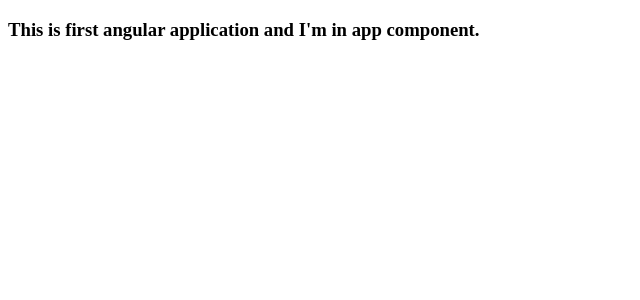
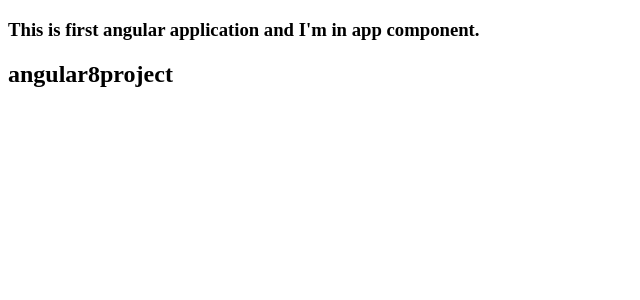
Before and after one commit to hariseldon2073/angular8project, an Angular app: page / in a window 1280 px wide. Shown: the top 300 px of the page, without its empty margins (0-640 px from the left). Built offline with nearby package versions, Linux system fonts and the light colour scheme.

Commit message:
string interpolation

```diff
--- a/src/app/app.component.html
+++ b/src/app/app.component.html
@@ -1 +1,2 @@
 <h3>This is first angular application and I'm in app component.</h3>
+<h2>{{title}}</h2>
```
